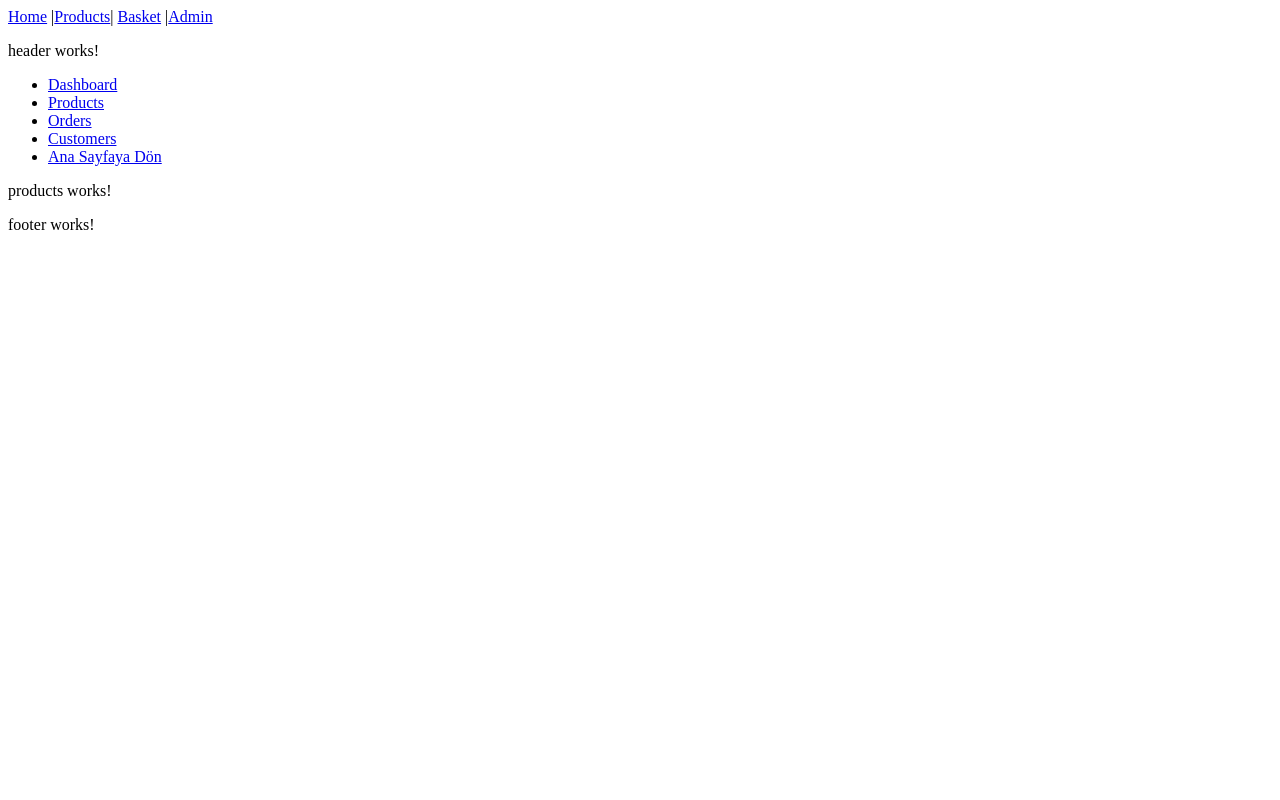
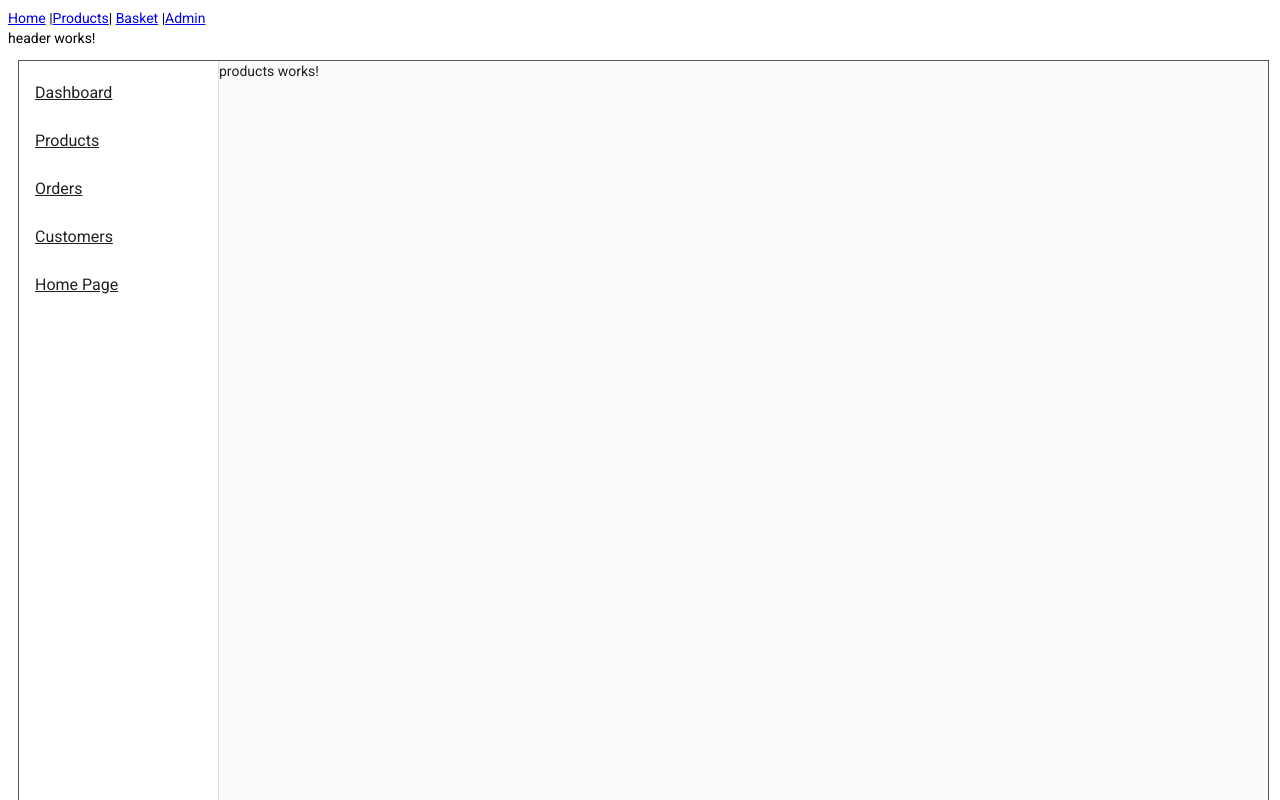
Before and after one commit to emreyuce90/ETicaretAPIClient, an Angular app: page /admin/products in a window 1280 px wide. Shown: the top 800 px of the page. Built offline with nearby package versions, Linux system fonts and the light colour scheme.

Commit message:
material design added to project

```diff
--- a/angular.json
+++ b/angular.json
@@ -28,6 +28,7 @@
               "src/assets"
             ],
             "styles": [
+              "./node_modules/@angular/material/prebuilt-themes/purple-green.css",
               "src/styles.scss"
             ],
             "scripts": []
@@ -96,6 +97,7 @@
               "src/assets"
             ],
             "styles": [
+              "./node_modules/@angular/material/prebuilt-themes/purple-green.css",
               "src/styles.scss"
             ],
             "scripts": []
--- a/package.json
+++ b/package.json
@@ -11,10 +11,12 @@
   "private": true,
   "dependencies": {
     "@angular/animations": "^14.1.0",
+    "@angular/cdk": "^14.2.1",
     "@angular/common": "^14.1.0",
     "@angular/compiler": "^14.1.0",
     "@angular/core": "^14.1.0",
     "@angular/forms": "^14.1.0",
+    "@angular/material": "^14.2.1",
     "@angular/platform-browser": "^14.1.0",
     "@angular/platform-browser-dynamic": "^14.1.0",
     "@angular/router": "^14.1.0",
--- a/src/app/admin/layout/components/components.module.ts
+++ b/src/app/admin/layout/components/components.module.ts
@@ -4,6 +4,7 @@ import { HeaderComponent } from './header/header.component';
 import { SidebarComponent } from './sidebar/sidebar.component';
 import { FooterComponent } from './footer/footer.component';
 import { RouterModule } from '@angular/router';
+import {MatListModule} from '@angular/material/list';
 
 
 
@@ -14,7 +15,8 @@ import { RouterModule } from '@angular/router';
     FooterComponent
   ],
   imports: [
-    CommonModule,RouterModule
+    CommonModule,RouterModule,
+    MatListModule
   ],
   exports:[
     HeaderComponent,
--- a/src/app/admin/layout/components/sidebar/sidebar.component.html
+++ b/src/app/admin/layout/components/sidebar/sidebar.component.html
@@ -1,10 +1,10 @@
-<ul>
-    <li><a routerLink="/admin">Dashboard</a></li>
-    <li><a routerLink="products">Products</a></li>
-    <li><a routerLink="orders">Orders</a></li>
-    <li><a routerLink="customers">Customers</a></li>
-    <li><a routerLink="">Ana Sayfaya Dön</a></li>
 
-</ul>
+<mat-list role="list">
+    <a mat-list-item routerLink="/admin" role="listitem">Dashboard</a>
+    <a mat-list-item role="listitem" routerLink="products">Products</a>
+    <a mat-list-item role="listitem" routerLink="orders">Orders</a>
+    <a mat-list-item role="listitem" routerLink="customers">Customers</a>
+    <a mat-list-item role="listitem" routerLink="">Home Page</a>
+  </mat-list>
 
-<router-outlet></router-outlet>
+<!-- <router-outlet></router-outlet> -->
--- a/src/app/admin/layout/layout.component.html
+++ b/src/app/admin/layout/layout.component.html
@@ -1,3 +1,6 @@
 <app-header></app-header>
-<app-sidebar></app-sidebar>
-<app-footer></app-footer>
+<mat-drawer-container class="admin-container">
+    <mat-drawer mode="side" opened class="sidebar-extender"><app-sidebar></app-sidebar></mat-drawer>
+    <mat-drawer-content><router-outlet></router-outlet></mat-drawer-content>
+  </mat-drawer-container>
+  <app-footer></app-footer>
--- a/src/app/admin/layout/layout.component.scss
+++ b/src/app/admin/layout/layout.component.scss
@@ -0,0 +1,10 @@
+.admin-container {
+  width: 99%;
+  height: 1000px;
+  margin: 10px;
+  border: 1px solid #555;
+}
+
+.sidebar-extender {
+    width:200px;
+}
--- a/src/app/admin/layout/layout.module.ts
+++ b/src/app/admin/layout/layout.module.ts
@@ -3,7 +3,7 @@ import { CommonModule } from '@angular/common';
 import { LayoutComponent } from './layout.component';
 import { ComponentsModule } from './components/components.module';
 import { RouterModule } from '@angular/router';
-
+import {MatSidenav, MatSidenavModule} from '@angular/material/sidenav';
 
 //Component modülünü Layout modülüne ekledik
 //Component modülünü dışa açar
@@ -15,7 +15,8 @@ import { RouterModule } from '@angular/router';
   imports: [
     CommonModule,
     ComponentsModule,
-    RouterModule
+    RouterModule,
+    MatSidenavModule
   ],
   exports:[
     LayoutComponent
--- a/src/index.html
+++ b/src/index.html
@@ -1,13 +1,16 @@
 <!doctype html>
-<html lang="en">
+<html lang="tr">
 <head>
   <meta charset="utf-8">
   <title>ETicaretAPIClient</title>
   <base href="/">
   <meta name="viewport" content="width=device-width, initial-scale=1">
   <link rel="icon" type="image/x-icon" href="favicon.ico">
+  <link rel="preconnect" href="https://fonts.gstatic.com">
+  <link href="https://fonts.googleapis.com/css2?family=Roboto:wght@300;400;500&display=swap" rel="stylesheet">
+  <link href="https://fonts.googleapis.com/icon?family=Material+Icons" rel="stylesheet">
 </head>
-<body>
+<body class="mat-typography">
   <app-root></app-root>
 </body>
 </html>
--- a/src/styles.scss
+++ b/src/styles.scss
@@ -1 +1 @@
-/* You can add global styles to this file, and also import other style files */
+@import "~@angular/material/prebuilt-themes/indigo-pink.css";
```
Also changed, not shown: 1 other file (tests, documents, lock files or other folders).
